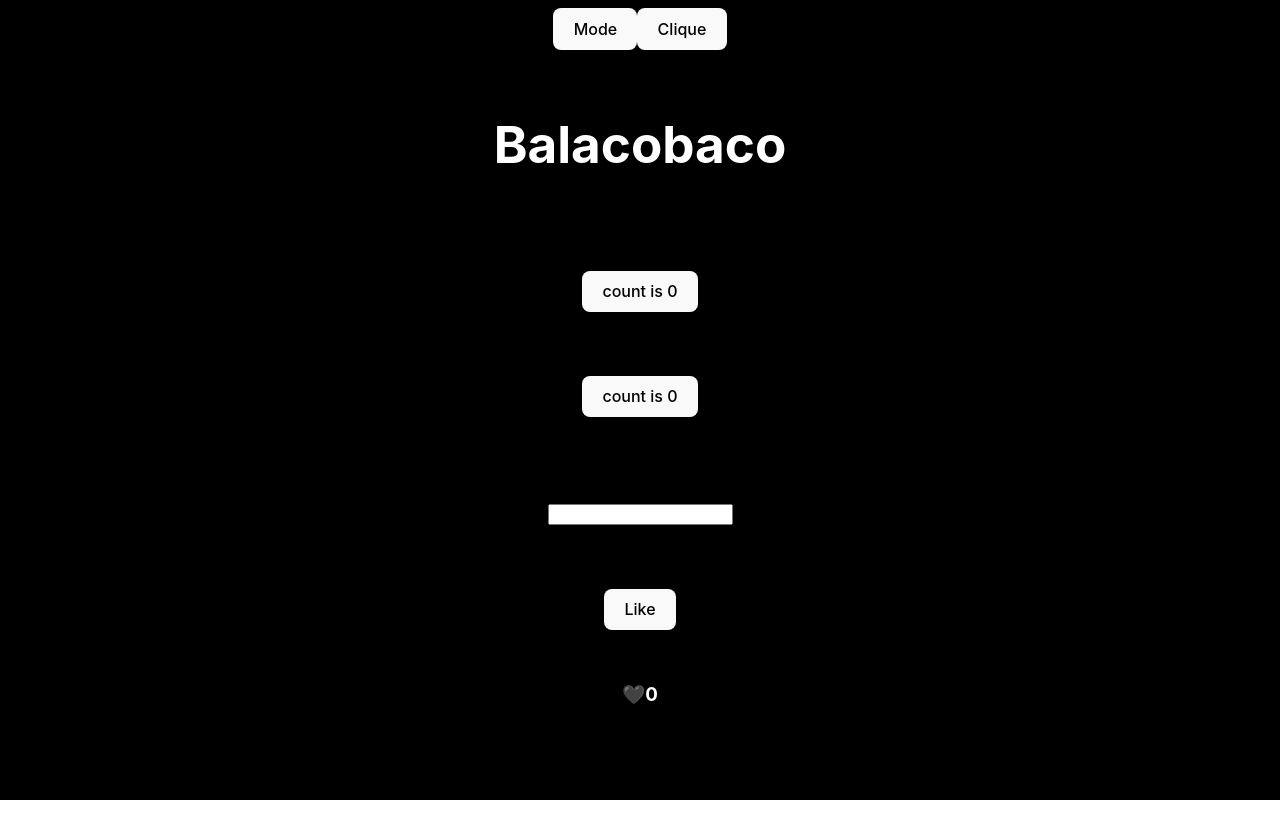
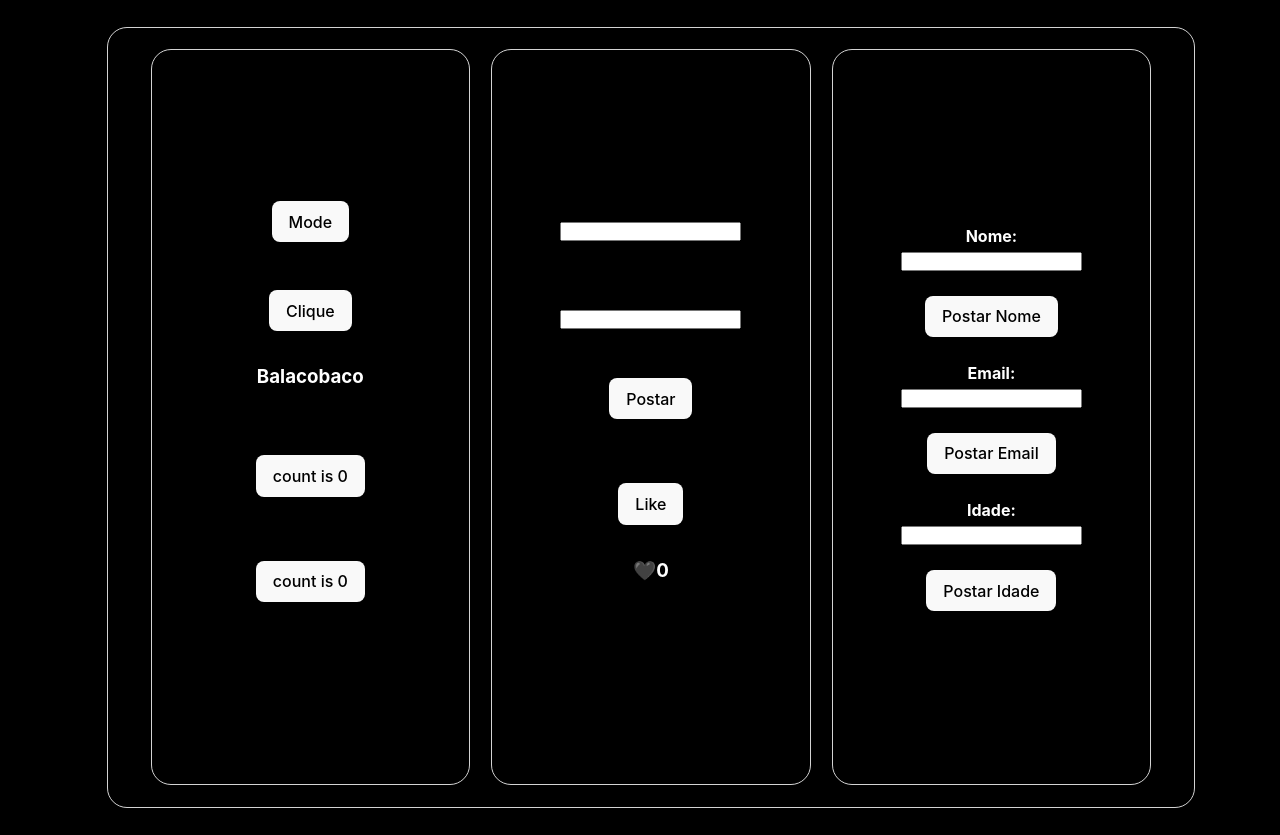
Before and after one commit to wandererbayer/react_2, a React (Vite) app in the folder React/: page / in a window 1280 px wide. Built offline with nearby package versions, Linux system fonts and the light colour scheme.

Commit message:
correções, organização de divs, novas atividade concluidas e comentadas

```diff
--- a/React/src/App.css
+++ b/React/src/App.css
@@ -1,8 +1,18 @@
-#root {
-  max-width: 1280px;
-  margin: 0 auto;
-  padding: 2rem;
+*
+{
+    margin: 0;
+    padding: 0;
+    box-sizing: border-box;
+}
+
+#root { /* correção para ajustar a largura e centralizar */
+max-width: 100vw;
+margin: 0;
+padding: 1rem;
 text-align: center;
+align-content: center;
+align-items: center;
+justify-content: center;
 }
 
 .logo {
@@ -34,7 +44,7 @@
 }
 
 .card {
-  padding: 2em;
+padding: 2rem; /* correção do padding */
 }
 
 .read-the-docs {
@@ -52,3 +62,36 @@
 background-color: gray;
 color: black;
 }
+
+.box /* criação de div para organização */
+{
+    display: flex;
+    flex-wrap: wrap;
+    flex-direction: row;
+    width: 85vw;
+    align-items: center;
+    justify-content: center;
+    align-content: center;
+    border: 1px solid lightgray;
+    border-radius: 20px;
+    padding: 1%;
+    margin: 1%;
+}
+
+.left, /* divisão de divs em colunas */
+.center,
+.right
+{
+    display: flex;
+    flex-wrap: wrap;
+    flex-direction: column;
+    height: 92vh;
+    width: 30%;
+    align-items: center;
+    justify-content: center;
+    align-content: center;
+    border: 1px solid lightgray;
+    border-radius: 20px;
+    padding: 1%;
+    margin: 1%;
+}
--- a/React/src/App.jsx
+++ b/React/src/App.jsx
@@ -8,8 +8,16 @@ function App() {
 const [string, setString] = useState(false)
 const [theme, setTheme] = useState(true)
 const [balacocaco, setBalaco] = useState(true)
-  const [heart, setHeart] = useState(false)
-  const [count2, setCount2] = useState(0)
+const [heart, setHeart] = useState(false) //Criado para o Like
+const [count2] = useState(0) //Criado para contar o Like
+const [string2, setString2] = useState(false) //Criado para a Postagem
+const [postagem, setPostagem] = useState(false) //Criado para o botão de Postagem
+const [postagem2, setPostagem2] = useState(false) //Adicionado para o botão do Formulário (nome)
+const [postagem3, setPostagem3] = useState(false) //Adicionado para o botão do Formulário (email)
+const [postagem4, setPostagem4] = useState(false) //Adicionado para o botão do Formulário (idade)
+const [nome, setNome] = useState(false)
+const [email, setEmail] = useState(false)
+const [idade, setIdade] = useState(false)
 
 //https://legacy.reactjs.org/docs/hooks-effect.html
 //https://react.dev/reference/react/useEffect
@@ -23,7 +31,8 @@ function App() {
 
 if(string == "Senai")
 {
-    return alert("Apareci!")
+    alert("Apareci!")
+    // Retirei o "return (ao fechar deixava a página em branco...)"
 }
 
 return (
@@ -49,19 +58,23 @@ function App() {
         </a>
     </div> */}
 
+    <div className='box'>
+
+        <div className='left'>
+            {/* DARK MODE */}
             <button onClick={()=> setTheme(theme ? false : true)}>Mode</button>
-
+            <br /><br />
             <button onClick={()=> setBalaco(balacocaco ? false : true)}>Clique</button>
             {balacocaco ?
                 <div className="card">
-          <h1>Balacobaco</h1>
+                <h3>Balacobaco</h3>
                 </div>
                 :
                 <div className="card">
-          <h1></h1>
+                <h3></h3>
                 </div>
             }
-
+            {/* CONTADORES */}
             <div className="card">
                 <button onClick={() => setCount((count) => count + 10)}>
                 count is {count}
@@ -72,11 +85,24 @@ function App() {
                 count is {count}
                 </button>
             </div>
+        </div>
+
+        <div className='center'>
+            {/* INPUT + ALERT */}
             <div className="card">
-        <h2>{string}</h2>
+                <h4>{string}</h4>
                 <input type="text" onChange={(e) => setString(e.target.value)}/>
             </div>
             <div className="card">
+                {/* POSTAGEM */}
+                <h4>{postagem}</h4>
+                <input type="text" onChange={(e) => setString2(e.target.value)}/>
+                <p>{string2.length}</p> {/* CONTAGEM DOS CARACTERES */}
+                <br /><br />
+                <button onClick={() => setPostagem(string2)}>Postar</button>
+            </div>
+            <div className="card">
+                {/* LIKE */}
                 <button onClick={()=> setHeart(heart ? false : true)}>Like</button>
                 {heart ?
                     <div className="card">
@@ -88,7 +114,27 @@ function App() {
                     </div>
                     }
             </div>
+        </div>
 
+        <div className='right'>
+            <div className="card">
+                {/* FORMULÁRIO */}
+                {/* Adaptar novas variáveis para o Formulário */}
+                <h4>Nome: {postagem2}</h4>
+                <input type="text" onChange={(e) => setNome(e.target.value)}/>
+                <br /><br />
+                <button onClick={() => setPostagem2(nome)}>Postar Nome</button>
+                <br /><br />
+                <h4>Email: {postagem3}</h4>
+                <input type="text" onChange={(e) => setEmail(e.target.value)}/>
+                <br /><br />
+                <button onClick={() => setPostagem3(email)}>Postar Email</button>
+                <br /><br />
+                <h4>Idade: {postagem4}</h4>
+                <input type="number" onChange={(e) => setIdade(e.target.value)}/>
+                <br /><br />
+                <button onClick={() => setPostagem4(idade)}>Postar Idade</button>
+            </div>
 
             {/* <p>
             Edit <code>src/App.jsx</code> and save to test HMR
@@ -97,6 +143,9 @@ function App() {
             <p className="read-the-docs">
                 Click on the Vite and React logos to learn more
             </p> */}
+        </div>
+
+    </div>
     </>
 )
 }
--- a/React/src/index.css
+++ b/React/src/index.css
@@ -25,12 +25,12 @@ a:hover {
 body {
 margin: 0;
 display: flex;
+flex-wrap: wrap;
 place-items: center;
-  /* min-width: 320px;
-  min-height: 100vh; */
-  height: 100vh;
-  width: 100vw;
+min-height: 100%; /* correção para ajustar a altura */
+min-width: 100%; /* correção para ajustar a largura */
 align-items: center;
+align-content: center;
 justify-content: center;
 text-align: center;
 }
@@ -43,7 +43,7 @@ h1 {
 button {
 border-radius: 8px;
 border: 1px solid transparent;
-  padding: 0.6em 1.2em;
+padding: 0.6em 1em;
 font-size: 1em;
 font-weight: 500;
 font-family: inherit;
```
Lines whose indentation alone changed are shown as unchanged.
